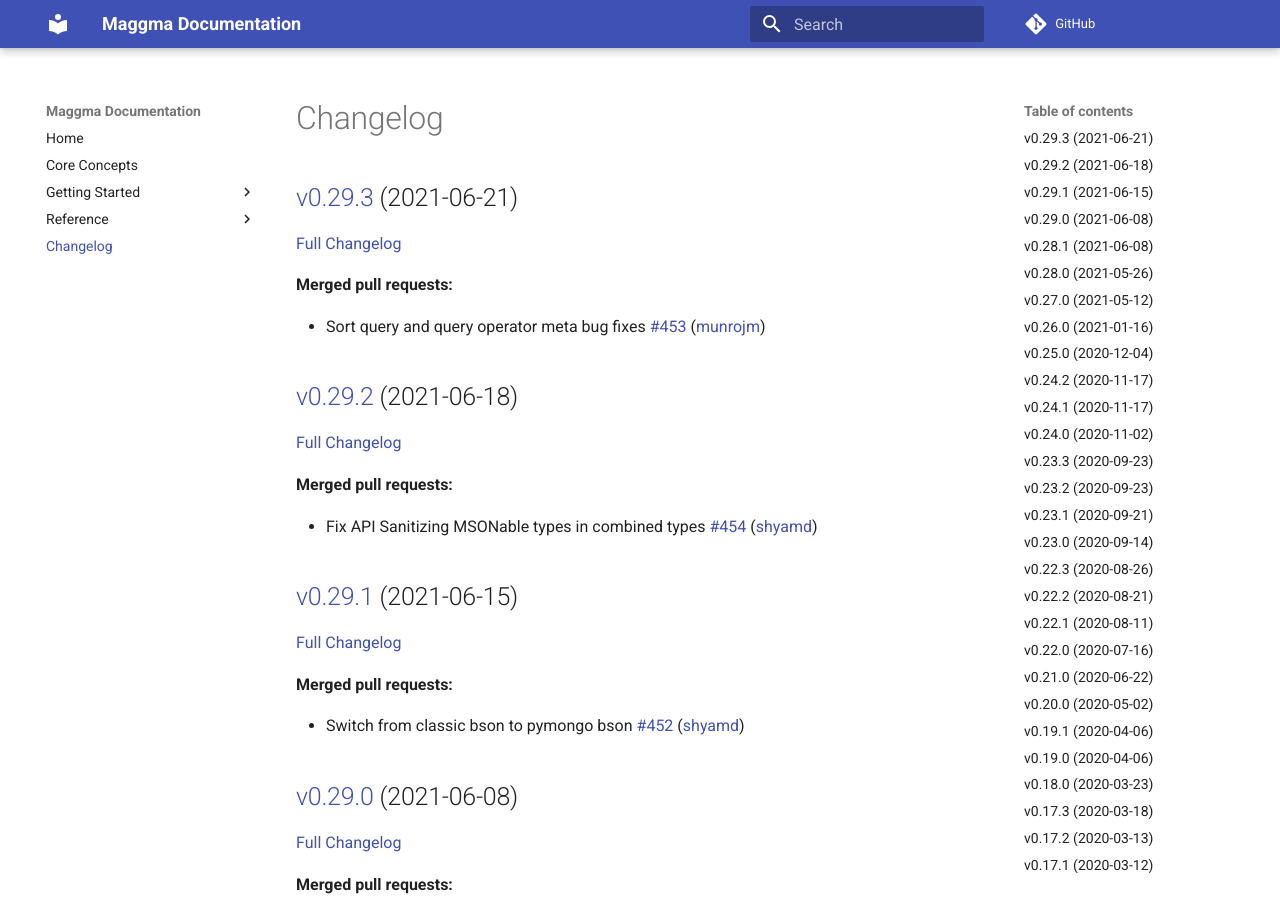
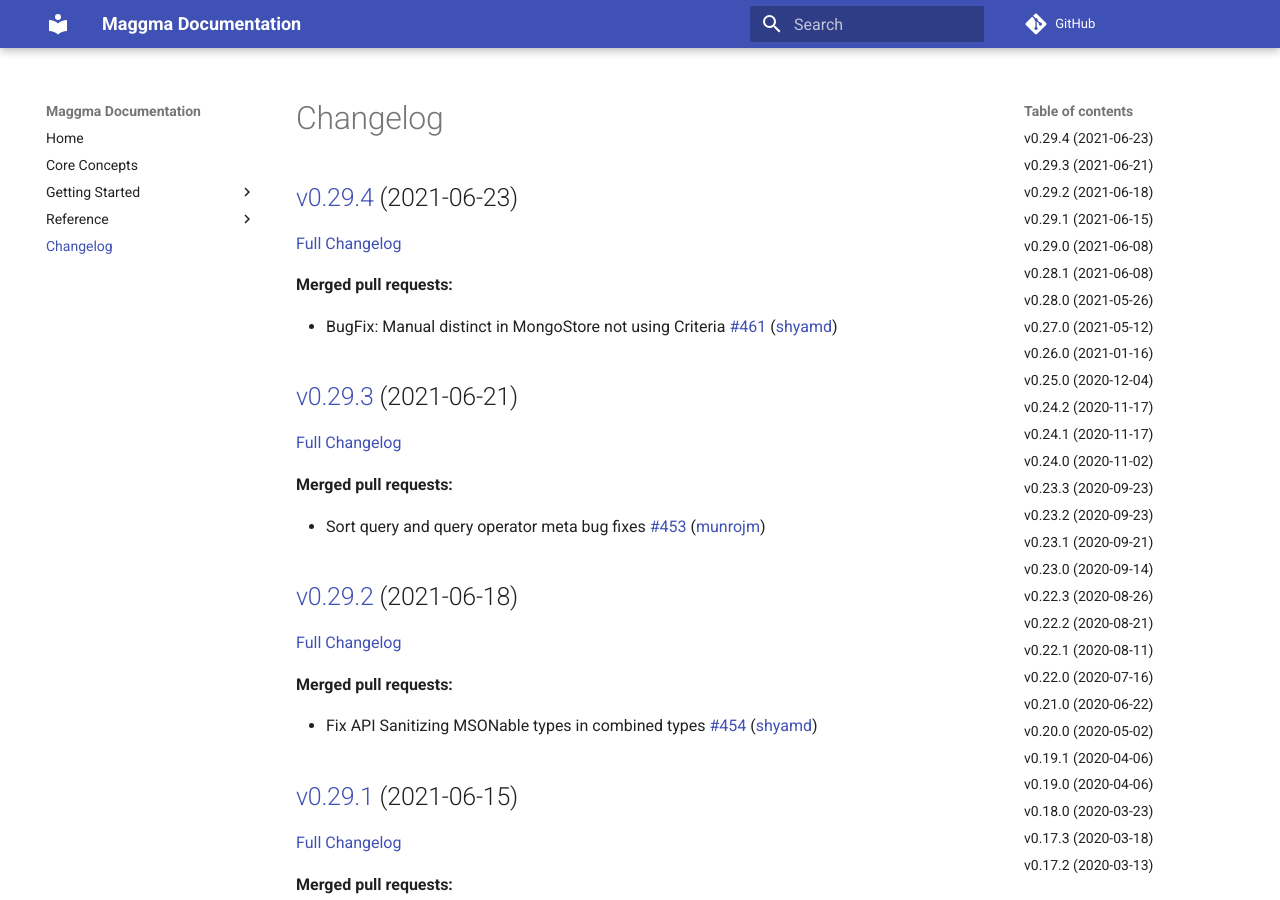
Before and after one commit to materialsproject/maggma, an MkDocs documentation site: the page built from docs/CHANGELOG.md, in a window 1280 px wide and 900 px high. Built offline with MkDocs 1.6.1 and Material for MkDocs 9.7.7, drawn with Linux system fonts in a browser that asks for light colours; comment, search, counter and statistics services are not loaded.

Commit message:
Updated CHANGELOG.md

```diff
--- a/docs/CHANGELOG.md
+++ b/docs/CHANGELOG.md
@@ -1,4 +1,12 @@
 # Changelog
+
+## [v0.29.4](https://github.com/materialsproject/maggma/tree/v0.29.4) (2021-06-23)
+
+[Full Changelog](https://github.com/materialsproject/maggma/compare/v0.29.3...v0.29.4)
+
+**Merged pull requests:**
+
+- BugFix: Manual distinct in MongoStore not using Criteria [\#461](https://github.com/materialsproject/maggma/pull/461) ([shyamd](https://github.com/shyamd))
 
 ## [v0.29.3](https://github.com/materialsproject/maggma/tree/v0.29.3) (2021-06-21)
 
```
